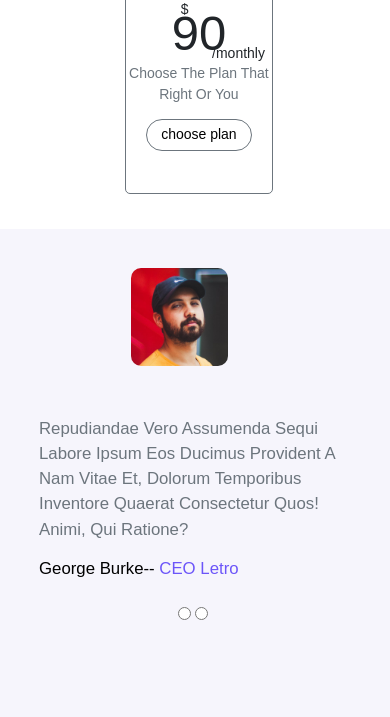
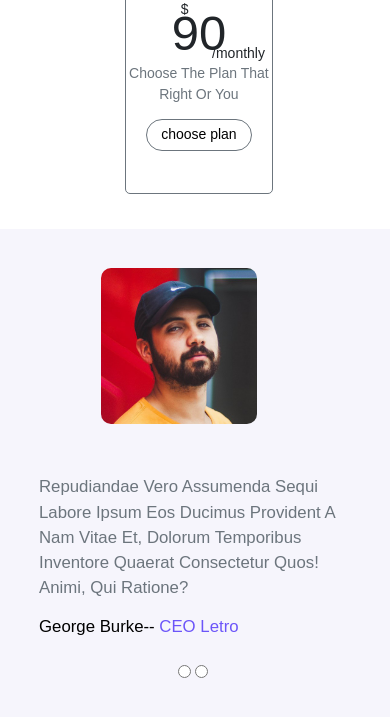
Before and after one commit to AhmedGhonim1998/digigram, a plain HTML site: page index.html in a window 390 px wide. Shown: the part 4106-4823 px from the top of the page. Drawn offline with Linux system fonts and the light colour scheme; a web font is replaced by a local one.

Commit message:
new update

```diff
--- a/css/style.css
+++ b/css/style.css
@@ -676,6 +676,9 @@ p {
   .left_great_companies h1{
     width: 100%;
   }
+  .george_bruke img {
+    width: 40%;
+}
   .nav_container,
   .left_nav_bar {
     flex-direction: column;
```
